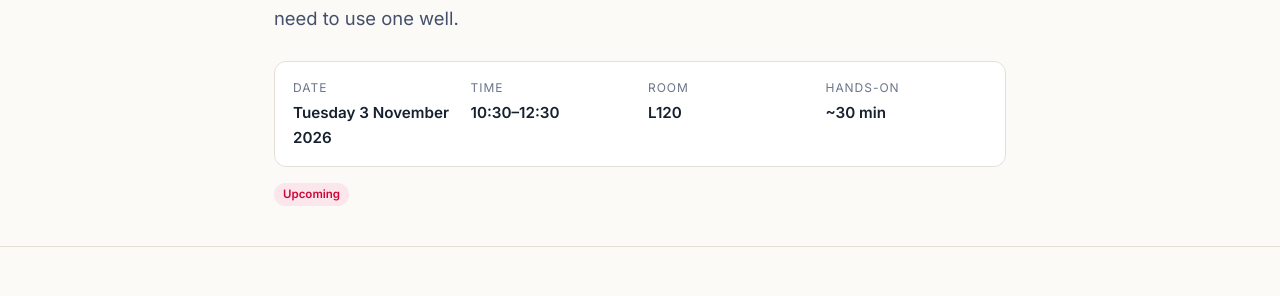
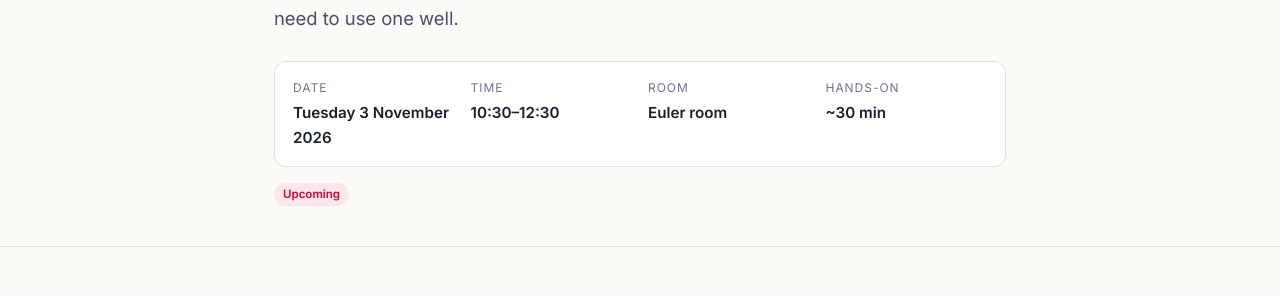
Before and after one commit to cwi-aiagents-lectures/cwi-aiagents-lectures.github.io, a Jekyll site: the page built from _lectures/01-fundamentals.md, in a window 1280 px wide and 900 px high. Shown: the part 302-598 px from the top of the window. Built offline with Jekyll 4.4.1, drawn with Linux system fonts in a browser that asks for light colours.

Commit message:
Session 1 moves to the Euler room at CWI (Science Park 123, Amsterdam)
Room labels that already say 'room' are shown as is; the calendar location
now includes the CWI address.

```diff
--- a/_lectures/01-fundamentals.md
+++ b/_lectures/01-fundamentals.md
@@ -3,7 +3,7 @@ number: 1
 title: Fundamentals of AI Agents
 subtitle: What happens when you type a request into an agent, and the mental models you need to use one well.
 date: 2026-11-03 10:30:00 +0100
-room: L120
+room: Euler room
 track: Practical
 description: >-
   How an agent differs from chat use of an LLM, the agent loop, the parts of
--- a/assets/js/main.js
+++ b/assets/js/main.js
@@ -40,7 +40,7 @@
         var time = el.getAttribute("data-session-time");
         var room = el.getAttribute("data-session-room");
         if (time) label += ", " + time;
-        if (room) label += " · Room " + room;
+        if (room) label += " · " + (/room/i.test(room) ? room : "Room " + room);
         banner.innerHTML = "Next session: <a></a> · " + label;
         var a = banner.querySelector("a");
         a.href = link.getAttribute("href");
--- a/index.html
+++ b/index.html
@@ -61,7 +61,7 @@ layout: default
           <span class="day">{{ l.date | date: "%-d" }}</span>
           <span class="month">{{ l.date | date: "%b %Y" }}</span>
           <span class="time">{{ site.course.time }}</span>
-          <span class="room">Room {{ l.room }}</span>
+          <span class="room">{% if l.room contains "room" %}{{ l.room }}{% else %}Room {{ l.room }}{% endif %}</span>
         </div>
         <a class="session-card" href="{{ l.url | relative_url }}">
           <div class="session-head">
```
Also changed, not shown: 1 other file.
